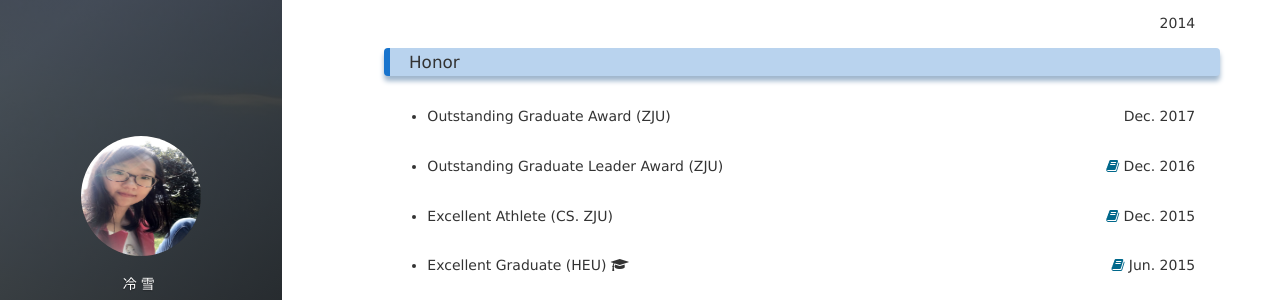
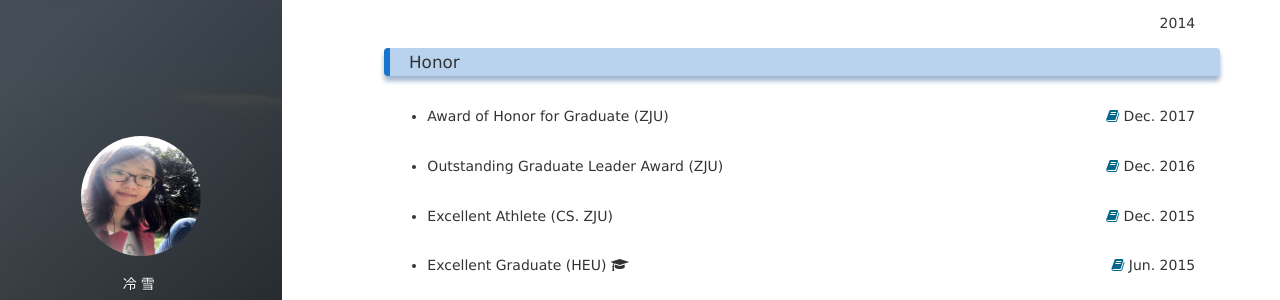
Before and after one commit to lxv458/OldWeb, a Jekyll site: the page built from index.md, in a window 1280 px wide and 900 px high, scrolled down 823 px. Shown: the part 152-452 px from the top of the window. Built offline with Jekyll 4.4.1, drawn with Linux system fonts in a browser that asks for light colours; nearby versions of some CDN libraries; our own code applies the rules of GitHub Pages for plain Markdown files; the list of posts is cut into pages by our own code; comment, search, counter and statistics services are not loaded.

Commit message:
add award of honor for graduate

```diff
--- a/index.md
+++ b/index.md
@@ -71,8 +71,8 @@ title: Resume
 ### Honor
 <table>
   <tr>
-    <td align="left"><ul><li>Outstanding Graduate Award (ZJU)</li></ul></td>
-    <td align="right"> Dec. 2017</td>
+    <td align="left"><ul><li>Award of Honor for Graduate (ZJU)</li></ul></td>
+    <td align="right"><a href="http://www.lengxue.space/images/leng/resume/yxyjs_zju.jpg"><i class='social fa fa-book'></i></a> Dec. 2017</td>
   </tr>
   <tr>
     <td align="left"><ul><li>Outstanding Graduate Leader Award (ZJU)</li></ul></td>
```
Also changed, not shown: about.md (+1 -1 lines), images/leng/resume/yxyjs_zju.jpg (added).
